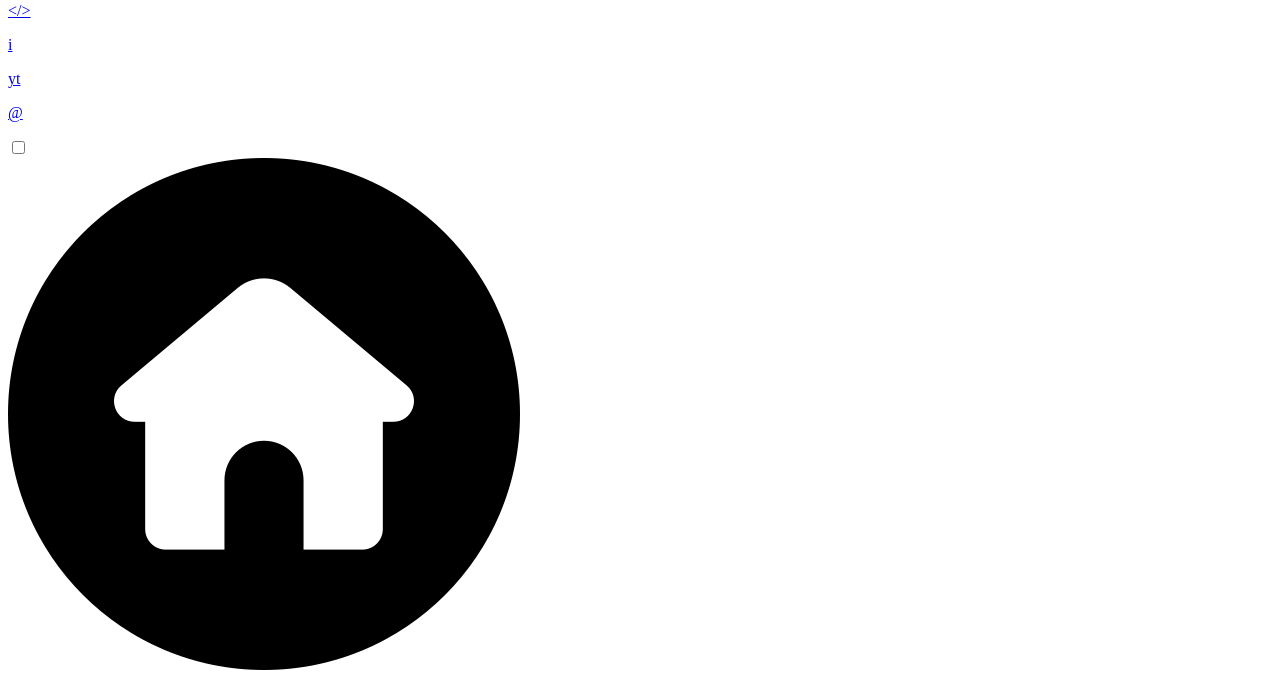
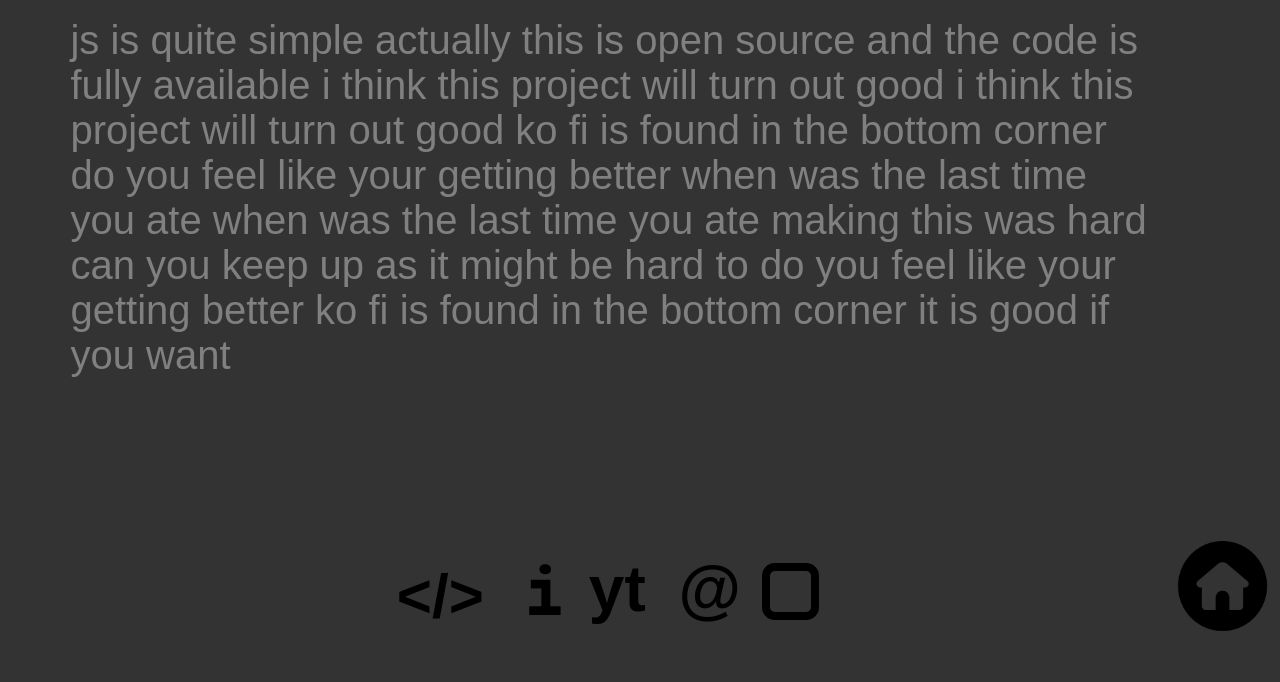
Before and after one commit to Zacklikescats/zackdcat.site, a website: page EterType/EterType.html in a window 1280 px wide. Shown: the part 161-843 px from the top of the page. After the commit the page ends 800 px from the top, so only its background shows below. Drawn offline with Linux system fonts and the light colour scheme; a web font is replaced by a local one.

Commit message:
Refactor EterTypeCSS.css to include styles only
Removed HTML structure and added CSS styles for layout and design.

```diff
--- a/EterType/EterTypeCSS.css
+++ b/EterType/EterTypeCSS.css
@@ -1,56 +1,228 @@
-<!DOCTYPE html>
-<html lang="en">
-<head>
-    <meta charset="UTF-8">
-    <meta name="viewport" content="width=device-width, initial-scale=1.0">
-    <title>EterType</title>
-    <link rel="icon" type="image/png" href="../imgs/WhatsApp Image 2025-11-16 at 12.14.05.jpeg">
-    <link href="https://fonts.googleapis.com/css2?family=Momo+Trust+Display&display=swap" rel="stylesheet">
-    <link href="https://fonts.googleapis.com/css2?family=JetBrains+Mono:ital,wght@0,100..800;1,100..800&display=swap" rel="stylesheet">
-    <link rel="stylesheet" href="./EterTypeCSS.css">
-</head>
-<body>
-    <a href="./EterType.html">
-        <h3>EterType</h3> <!--Title so you know what it is.-->
-    </a>
-    <p class="STT">Just click on the text and start typing.</p> <!--Subtitle.-->
+body {
+    background-color: #333;
+    font-family: "Momo Trust Display", sans-serif;
+}
 
-    <div id="WD" class="WD"><span></span></div> <!--Type area/WD = words-->
+h3 {
+    position: absolute;
+    font-family: "Momo Trust Display", sans-serif;
+    top: 0vw;
+    left: 2.5vw;
+    color: #000000;
+    font-size: 10vw;
+    margin: 0vw;
+}
 
-    <!-- \/ bottom stuff \/ -->
+h3:hover {
+    text-decoration: underline;
+}
 
-    <p class="github">
-        <a href="https://github.com/Zacklikescats/EterType" target="_blank">&lt;/&gt;</a>
-    </p>
-    <a href="./EterType.html">
-        <p id="WPMC" class="WPMC">i</p>
-    </a>
-    <p class="yt">
-        <a href="https://www.youtube.com/channel/UCDiZASh8dt9DfKxZ9IrXNhw" target="_blank">yt</a>
-    </p>
-    <p class="at">
-        <a href="mailto:pleasefeaturemycat@gmail.com" target="_blank">@</a>
-    </p>
-    <div class="row">
-    <label class="FSS">
-        <input type="checkbox" onclick="PERIODS()">
-        <span></span>
-    </label>
-    </div>
+.STT {
+    font-family: "Momo Trust Display", sans-serif;
+    position: absolute;
+    top: -2vw;
+    left: 50vw;
+    font-size: 4vw;
+    margin-right: 1.5vw;
+    color:#000000
+}
 
-    <a href="../homepage.html" >
-        <img src="../imgs/home.png" class="HOME">
-    </a>
+.STT:hover {
+    text-decoration: underline;
+}
 
-    <script src="./script.js"></script>
-    <script src='https://storage.ko-fi.com/cdn/scripts/overlay-widget.js'></script>
-    <script>
-        kofiWidgetOverlay.draw('zackdcat', {
-            'type': 'floating-chat',
-            'floating-chat.donateButton.text': 'Ko-fi',
-            'floating-chat.donateButton.background-color': '#5cb85c',
-            'floating-chat.donateButton.text-color': '#fff'
-        });
-    </script>
-</body>
-</html>
+.STTSP {
+    font-family: "Momo Trust Display", sans-serif;
+    position: absolute;
+    top: -2vw;
+    left: 55vw;
+    font-size: 4vw;
+    margin-right: 1.5vw;
+    color:#000000
+}
+
+.STTSP:hover {
+    text-decoration: underline;
+}
+
+.WD {
+    font-family: "Momo Trust Display", sans-serif;
+    position: absolute;
+    color: gray;
+    left: 5.5vw;
+    top: 14vw;
+    right: 10vw;
+    font-size: 250%;
+}
+
+
+.github {
+    font-family: "Momo Trust Display", sans-serif;
+    position: fixed;
+    font-optical-sizing: auto;
+    font-weight: 800;
+    font-style: normal;
+    font-size: 4.7vw;
+    color: rgb(0, 0, 0);
+    left: 31vw;
+    bottom: -4.1vw;
+}
+
+.github a {
+    color: inherit;
+    text-decoration: none;
+}
+
+.github a:hover {
+    text-decoration: underline;
+}
+
+.yt {
+    font-family: "Momo Trust Display", sans-serif;
+    position: fixed;
+    font-optical-sizing: auto;
+    font-weight: 800;
+    font-style: normal;
+    font-size: 5vw;
+    color: rgb(0, 0, 0);
+    left: 46vw;
+    bottom: -4vw;
+}
+
+.yt a {
+    color: inherit;
+    text-decoration: none;
+}
+
+.yt a:hover {
+    text-decoration: underline;
+}
+
+
+.at {
+    font-family: "Momo Trust Display", sans-serif;
+    position: fixed;
+    font-optical-sizing: auto;
+    font-weight: 800;
+    font-style: normal;
+    font-size: 5vw;
+    color: rgb(0, 0, 0);
+    left: 53vw;
+    bottom: -4vw;
+}
+
+.at a {
+    color: inherit;
+    text-decoration: none;
+}
+
+.at a:hover {
+    text-decoration: underline;
+}
+
+
+.WPMC {
+    font-family: "JetBrains Mono", monospace;
+    position: fixed;
+    font-optical-sizing: auto;
+    font-weight: 800;
+    font-style: normal;
+    font-size: 5vw;
+    color: rgb(0, 0, 0);
+    left: 41vw;
+    bottom: -4.6vw;
+    translate: (-50%, -50%);
+}
+
+.WPMC:hover {
+    text-decoration: underline;
+    cursor: pointer;
+}
+
+/* Row styling */
+.row {
+  display: flex;
+  align-items: center;
+  justify-content: flex-start;
+  background-color: #333;
+  padding: 1rem;
+  gap: 1rem;
+  color: #fff; /* text color */
+  font-family: sans-serif;
+  font-size: 1rem;
+}
+
+/* Hide actual checkbox */
+.FSS input {
+  position: absolute;
+  opacity: 0;
+  cursor: pointer;
+}
+
+.FSS span {
+  position: fixed;
+  display: inline-block;
+  width: 3.2vw;
+  height: 3.2vw;
+  background-color: #333;
+  border: 0.7vw solid #000;
+  border-radius: 1vw;
+
+  left: 59.5vw;
+  bottom: 1.5vw;
+}
+
+
+
+/* Tick mark */
+.FSS span::after {
+    content: "";
+    position: absolute;
+    left: 0.8vw;
+    bottom: 0.7vw;
+    width: 1vw;
+    height: 2vw;
+    border: solid #000;
+    border-width: 0 0.6vw 0.6vw 0;
+    transform: rotate(45deg);
+    display: none;
+}
+
+.FSS input:checked + span::after {
+  display: block;
+}
+
+.FSS:hover span {
+  background-color: #444;
+}
+
+/* Tooltip */
+.FSS span::before {
+  content: "Periods";
+  position: absolute;
+  left: -0.73vw;
+  bottom: 4vw;
+  background: #000;
+  color: #fff;
+  padding: 0.5vw 0.6vw;
+  border-radius: 0.2vw;
+  font-size: 1vw;
+  white-space: nowrap;
+  opacity: 0;
+  pointer-events: none;
+  transition: opacity 0.15s ease-in-out;
+}
+
+
+.FSS span:hover::before {
+  opacity: 1;
+}
+
+.HOME {
+  position: fixed;
+  left: 92%;
+  bottom: 1%;
+  width: 7%;
+  height: auto;
+  z-index: 9999;
+}
```
